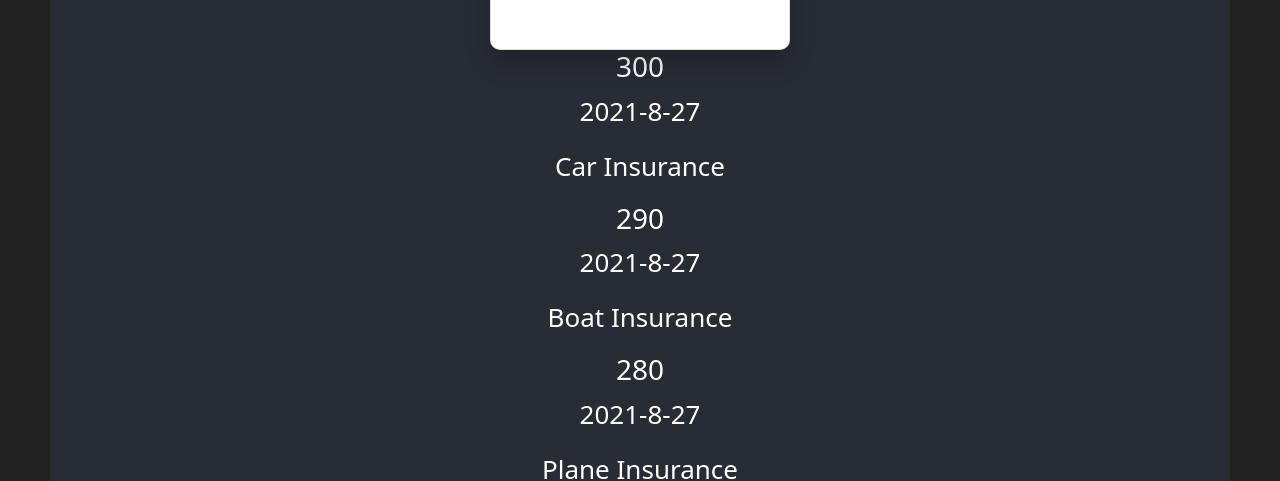
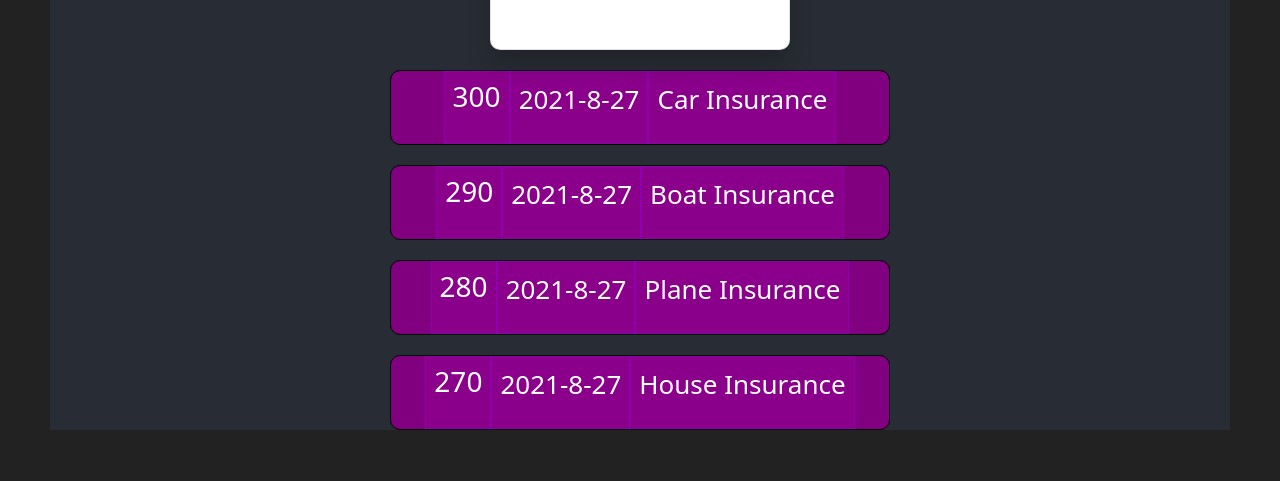
Before and after one commit to ebolofis/MyReactApp, a React (Create React App) app: page / in a window 1280 px wide. Shown: the part 1682-2163 px from the top of the page. After the commit the page ends 2112 px from the top, so only its background shows below. Built offline with nearby package versions, Linux system fonts and the light colour scheme.

Commit message:
css theming

```diff
--- a/src/components/ExpenseItem/ExpenseItem.css
+++ b/src/components/ExpenseItem/ExpenseItem.css
@@ -1,6 +1,18 @@
 html,
 body {
   height: 100%;
+}
+.d-flex{
+    border: 1px solid black;
+    background-color: purple;
+    margin-top: 20px;
+    border-radius: 10px;
+    width: 500px;
+    justify-content: center;
+}
+.p-2{
+border: 0.1px dotted darkviolet;
+background-color: darkmagenta;
 }
 
 .expense-item{
--- a/src/components/ExpenseItem/ExpenseItem.js
+++ b/src/components/ExpenseItem/ExpenseItem.js
@@ -10,10 +10,16 @@ function ExpenseItem(props) { //JSX syntax
   console.log(props);
 
   return props.data.map((post ) =>
+
   <div >
-    <h3>{post.amount}</h3>
-    <p>{today}</p>
-    <p>{post.title}</p>
+    <div class="d-flex">
+  <div class="p-2"><h3>{post.amount}</h3></div>
+  <div class="p-2"><p>{today}</p></div>
+  <div class="p-2"><p>{post.title}</p></div>
+</div>
+
+
+
   </div>
 );
 
```
Also changed, not shown: 1 other file (tests, documents, lock files or other folders).
